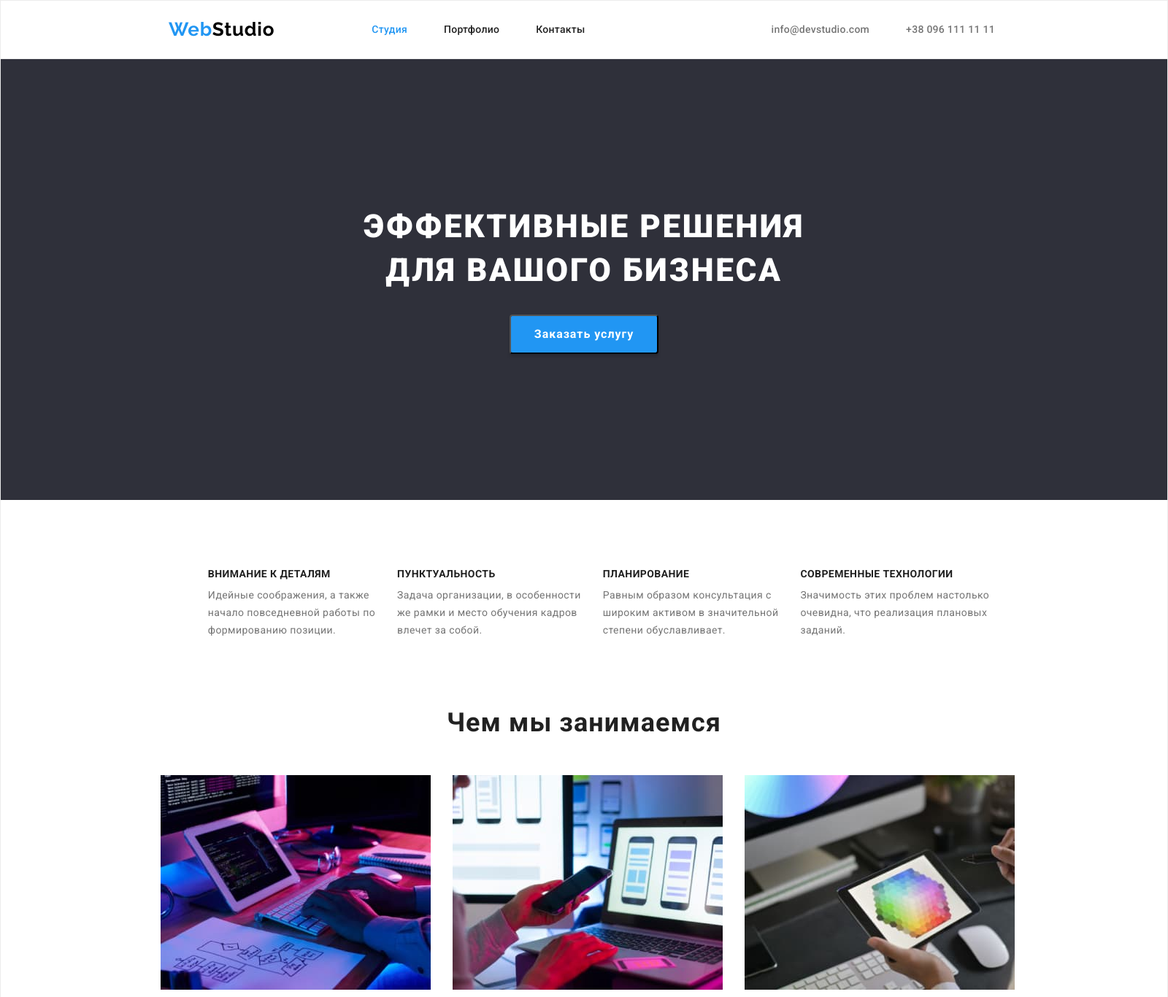
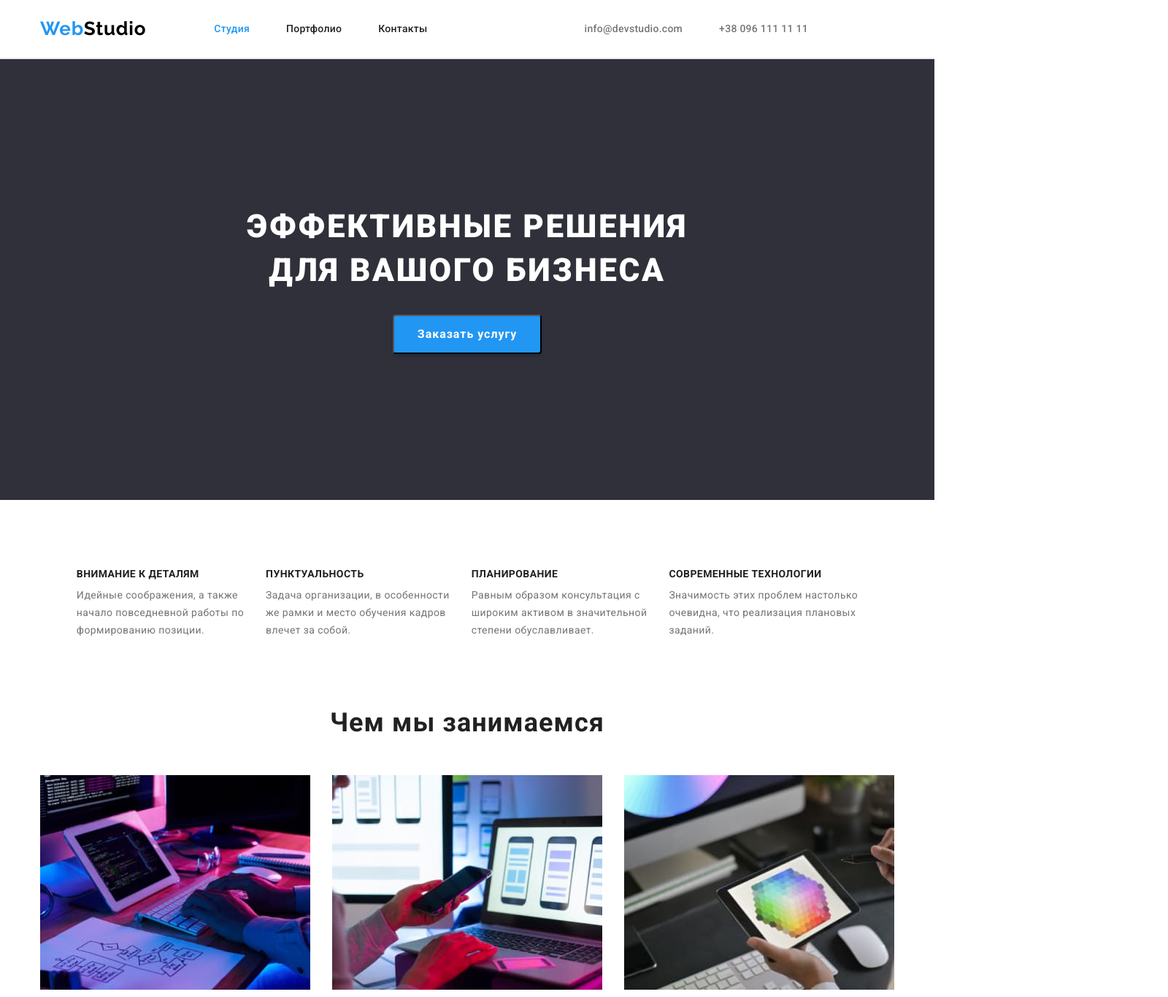
Before and after one commit to Lebraise/Lebraise-goit-markup-hw-03, a plain HTML site: page index.html in a window 1280 px wide. Shown: the top 1366 px of the page at 73% size, 1600 px wide, since content can reach past the window. Drawn offline with Linux system fonts and the light colour scheme.

Commit message:
fix #8
Надіюсь все ок

```diff
--- a/index.html
+++ b/index.html
@@ -39,7 +39,7 @@
     <!-- Шапка сайта -->
     <main>
         <!-- Заказ услуги -->
-        <section class="section order-section">
+        <section class="hero order-hero">
             <div class="container order-block">
                 <h1 class="order-title">ЭФФЕКТИВНЫЕ РЕШЕНИЯ<br>ДЛЯ ВАШОГО БИЗНЕСА</h1>
                 <button type="button" class="order-button">Заказать услугу</button>
--- a/styles/styles.css
+++ b/styles/styles.css
@@ -10,10 +10,8 @@ body {
     font-family: 'Roboto', sans-serif;
     background-color: #FFFFFF;
     color: var(--text-color);
-    width: 1600px;
     line-height: 1.5;
     margin: 0 auto;
-    border: 1px solid #ECECEC;
 }
 
 .list {
@@ -25,8 +23,13 @@ body {
     text-decoration: none;
 }
 
-p, ul, a, h1, h2, h3, h4, h5, h6 {
+p, a, h1, h2, h3, h4, h5, h6 {
     margin: 0;
+}
+
+ul {
+    margin: 0;
+    padding: 0;
 }
 
 button {
@@ -34,9 +37,15 @@ button {
 }
 
 .container {
-    padding-right: 15px;
-    padding-left: 15px;
+    width: 1200px;
+    padding: 0 15px;
     margin: 0 auto;
+    align-items: center;
+}
+
+.section {
+    padding-top: 94px;
+    padding-bottom: 94px;
 }
 
 
@@ -45,10 +54,12 @@ button {
 .header {
     background: #FFFFFF;
     border-bottom: 1px solid #ECECEC;
+    border-width: 2px;
 }
 
 .header-container {
     display: flex;
+    justify-content: center;
     align-items: center;
     max-height: 80px;
     padding-top: 24px;
@@ -66,7 +77,6 @@ button {
     letter-spacing: 0.03em;
     color: #000000;
     margin-right: 93px;
-    padding-left: 215px;
 }
 
 .web {
@@ -131,6 +141,7 @@ button {
 .contact-list {
     display: flex;
     margin-left: 215px;
+    margin-right: auto;
 }
 
 
@@ -169,19 +180,17 @@ button {
 
 /* --Стилизация блока заказа услуг-- */
 
-.section {
-    padding-top: 94px;
-    padding-bottom: 94px;
+.hero {
+    padding-top: 200px;
+    padding-bottom: 200px;
 }
 
-.order-section {
+.order-hero {
     background: #2F303A;
-
 }
 
 .order-block {
-    padding-top: 106px;
-    padding-bottom: 106px;
+
 }
 
 
@@ -234,6 +243,7 @@ button {
 .feature-list {
     display: flex;
     justify-content: center;
+    padding-left: 0;
 }
 
 .feature-list-item:not(:last-child) {
@@ -270,12 +280,20 @@ button {
     margin-bottom: 50px;
 }
 
+.work-block {
+    margin-left: auto;
+    margin-right: auto;
+}
+
 .work-list {
     display: flex;
+    flex-wrap: wrap;
     justify-content: center;
+    padding-left: 0;
+
 }
 
-.work-item {
+.work-item:not(:last-child) {
     margin-right: 30px;
 }
 
@@ -286,6 +304,8 @@ button {
 .team-list {
     display: flex;
     justify-content: center;
+    align-items: center;
+    padding-left: 0;
 }
 
 .team-item:not(:last-child) {
@@ -318,7 +338,7 @@ button {
 
 .member-box {
     padding-bottom: 30px;
-    margin-top: 30px;
+    padding-top: 30px;
 }
 
 /* -------------Стилизация Footer------------- */
@@ -327,7 +347,6 @@ button {
     background: #2F303A;
     padding-top: 60px;
     padding-bottom: 60px;
-    padding-left: 215px;
 }
 
 .footer-list {
@@ -383,9 +402,10 @@ button {
 
 .filter-list {
     display: flex;
+    flex-wrap: wrap;
     justify-content: center;
-    margin-top: 94px;
-    margin-bottom: 50px;
+    padding-bottom: 50px;
+    padding-left: 0;
 }
 
 .filter-btn {
@@ -454,19 +474,24 @@ button {
     display: flex;
     flex-wrap: wrap;
     justify-content: center;
-    margin-bottom: 94px;
+    align-items: center;
+    flex-basis: calc((100% - 60px) /3);
 }
 
 .project-item {
-    margin-right: 30px;
+    width: 370px;
+    /* margin-right: 30px; */
     margin-bottom: 30px;
     background: #FFFFFF;
     border: 1px solid #EEEEEE;
-    box-sizing: border-box;
+}
+
+.project-item:not(:nth-child(3n+3)) {
+    margin-right: 30px;
 }
 
 .project-box {
-    margin-top: 20px;
+    padding-top: 20px;
     padding-left: 24px;
     padding-bottom: 20px;
     padding-right: 24px;
```
Also changed, not shown: portfolio.html (+4 -4 lines).
